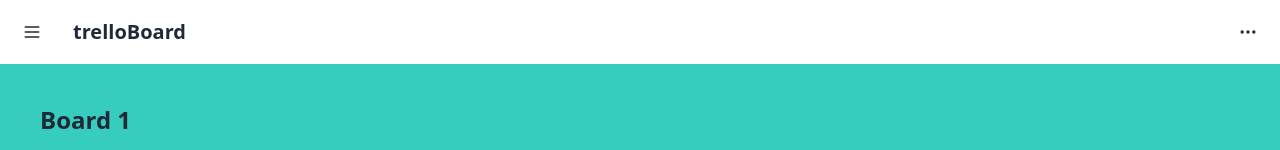
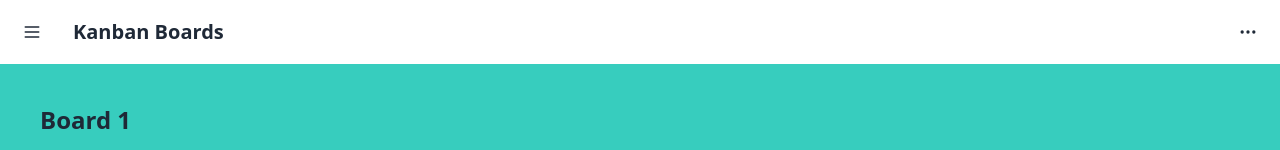
Before and after one commit to pocho50/Kanban-boards, a Nuxt app: page / in a window 1280 px wide. Shown: the top 150 px of the page. Built offline with nearby package versions, Linux system fonts and the light colour scheme.

Commit message:
fix: readme & title

```diff
--- a/components/TheNavBar.vue
+++ b/components/TheNavBar.vue
@@ -12,7 +12,7 @@
                 </label>
             </div>
             <div class="flex-1">
-                <a class="btn btn-ghost normal-case text-xl">trelloBoard</a>
+                <a class="btn btn-ghost normal-case text-xl">Kanban Boards</a>
             </div>
             <div class="flex-none">
                 <button class="btn btn-square btn-ghost">
```
Also changed, not shown: 1 other file (tests, documents, lock files or other folders).
